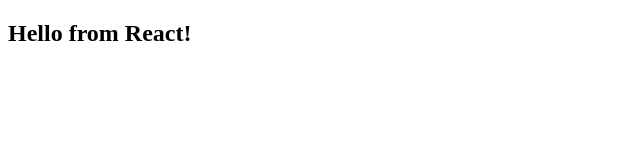
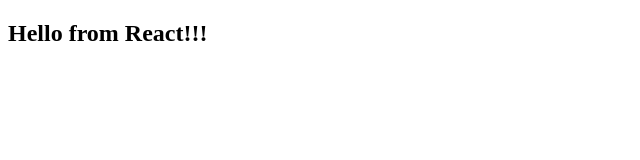
Before and after one commit to bmburakmert/reactcourse, a React (Create React App) app: page / in a window 1280 px wide. Shown: the top 160 px of the page, without its empty margins (0-640 px from the left). Built offline with nearby package versions, Linux system fonts and the light colour scheme.

Commit message:
first commit

```diff
--- a/src/App.js
+++ b/src/App.js
@@ -3,7 +3,7 @@
 function App() {
   return (
     <div>
-      <h2>Hello from React!</h2>
+      <h2>Hello from React!!!</h2>
     </div>
 
   );
```
